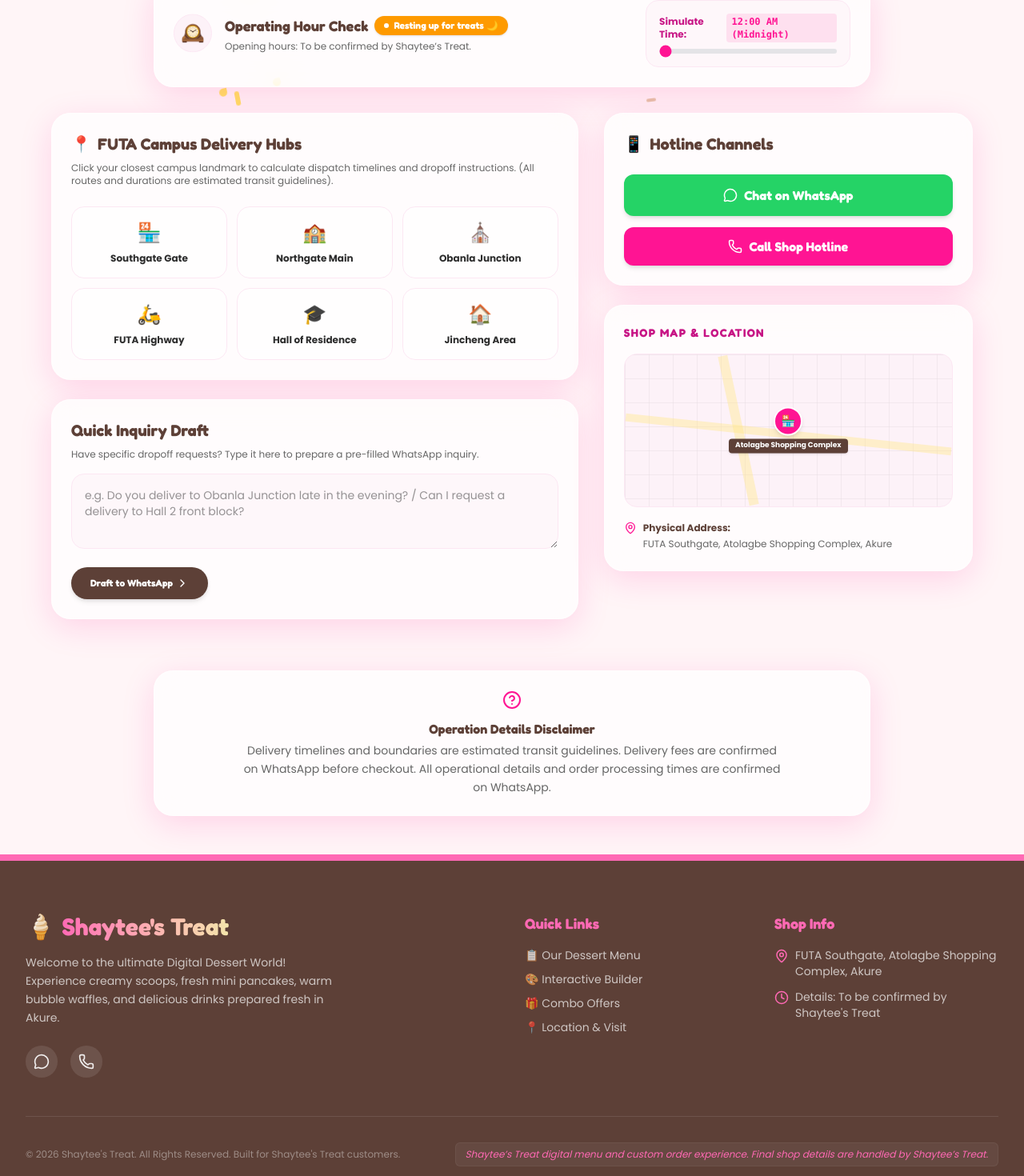
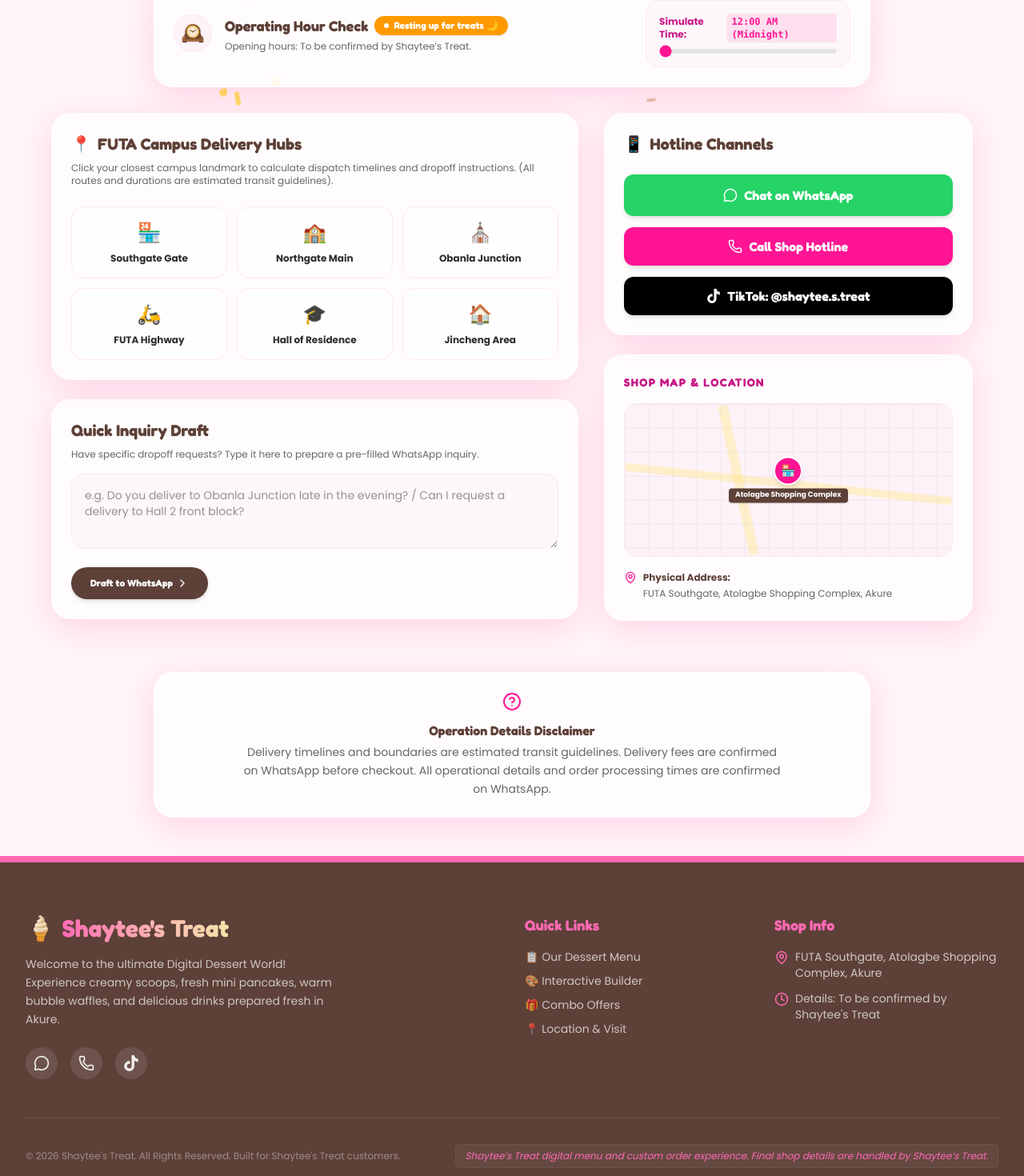
Before and after one commit to olabodesamuel0920-max/Shaytee-s-treat, a Next.js app: page /visit in a window 1280 px wide. Shown: the part 353-1823 px from the top of the page at 80% size. Built offline with nearby package versions, Linux system fonts and the light colour scheme.

Commit message:
Phase 1M: add confirmed TikTok handle

```diff
--- a/src/app/admin-preview/page.tsx
+++ b/src/app/admin-preview/page.tsx
@@ -697,10 +697,10 @@
                     </div>
 
                     <div className="p-4 bg-zinc-950 rounded-xl border border-zinc-850 flex items-start gap-3">
-                      <input type="checkbox" className="mt-0.5 rounded border-zinc-800 text-pink-primary focus:ring-pink-primary bg-zinc-900 cursor-pointer" />
+                      <input type="checkbox" defaultChecked className="mt-0.5 rounded border-zinc-800 text-pink-primary focus:ring-pink-primary bg-zinc-900 cursor-pointer" />
                       <div>
                         <p className="font-fredoka text-xs font-bold text-zinc-200">Social media links</p>
-                        <p className="text-[10px] text-zinc-500 font-poppins">Verify links to Instagram, Facebook, and other social media profiles in footer.</p>
+                        <p className="text-[10px] text-zinc-500 font-poppins">TikTok handle @shaytee.s.treat is active and verified in footer & visit pages.</p>
                       </div>
                     </div>
 
--- a/src/app/visit/page.tsx
+++ b/src/app/visit/page.tsx
@@ -301,6 +301,18 @@
                   <Phone size={18} />
                   Call Shop Hotline
                 </a>
+
+                <a
+                  href="https://www.tiktok.com/@shaytee.s.treat"
+                  target="_blank"
+                  rel="noopener noreferrer"
+                  className="w-full py-3 bg-black hover:bg-zinc-800 text-white font-fredoka font-bold rounded-xl shadow-md transition-all flex items-center justify-center gap-2 hover:scale-102"
+                >
+                  <svg className="w-4.5 h-4.5 fill-current" viewBox="0 0 448 512">
+                    <path d="M448,209.91a210.06,210.06,0,0,1-122.77-39.25V349.38A162.55,162.55,0,1,1,185,188.31V278.2a74.62,74.62,0,1,0,52.23,71.18V0l88,0a121.18,121.18,0,0,0,1.86,22.17h0A122.18,122.18,0,0,0,381,102.39t61,5.61Z"/>
+                  </svg>
+                  TikTok: @shaytee.s.treat
+                </a>
               </div>
             </div>
 
--- a/src/components/Footer.tsx
+++ b/src/components/Footer.tsx
@@ -31,6 +31,17 @@
               className="w-10 h-10 rounded-full bg-white/10 flex items-center justify-center hover:bg-pink-primary transition-colors duration-300"
             >
               <Phone size={20} />
+            </a>
+            <a
+              href="https://www.tiktok.com/@shaytee.s.treat"
+              target="_blank"
+              rel="noopener noreferrer"
+              className="w-10 h-10 rounded-full bg-white/10 flex items-center justify-center hover:bg-pink-primary transition-colors duration-300"
+              title="TikTok"
+            >
+              <svg className="w-5 h-5 fill-current" viewBox="0 0 448 512">
+                <path d="M448,209.91a210.06,210.06,0,0,1-122.77-39.25V349.38A162.55,162.55,0,1,1,185,188.31V278.2a74.62,74.62,0,1,0,52.23,71.18V0l88,0a121.18,121.18,0,0,0,1.86,22.17h0A122.18,122.18,0,0,0,381,102.39t61,5.61Z"/>
+              </svg>
             </a>
           </div>
         </div>
```
